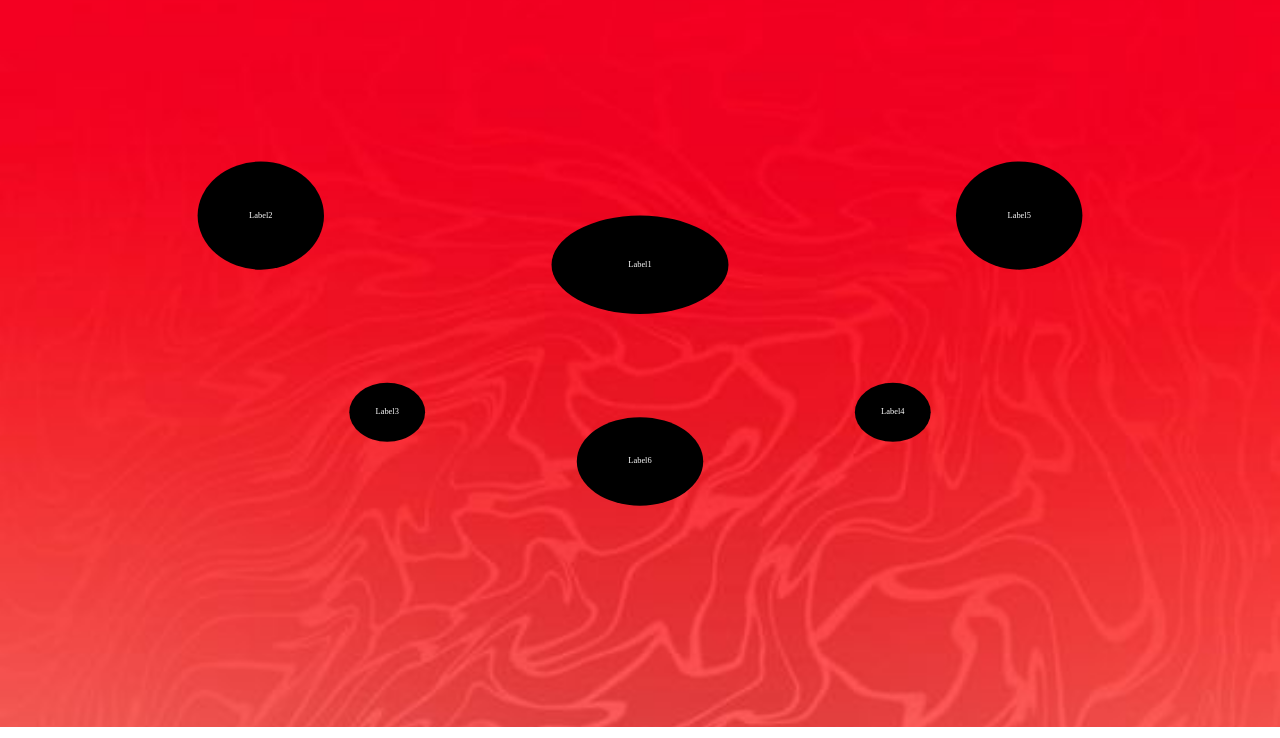
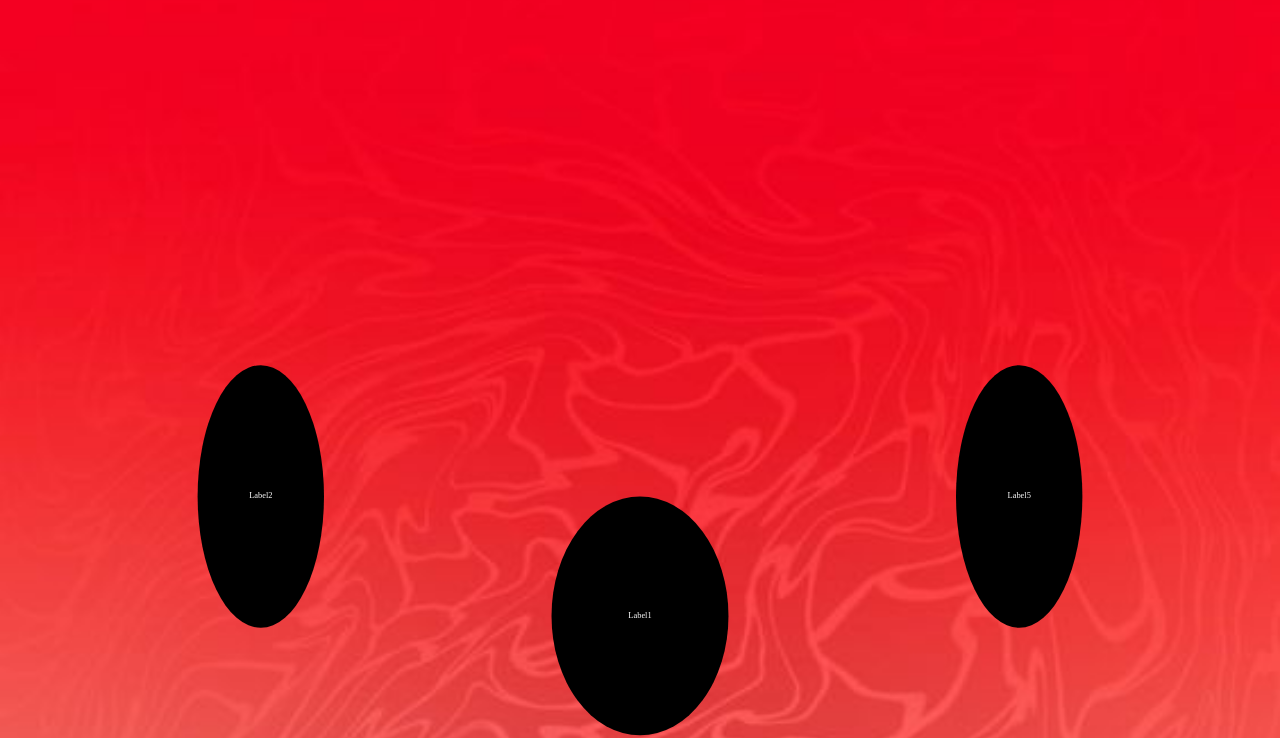
Before and after one commit to LucasStill/LucasStill.github.io, a plain HTML site: page index.html in a window 1280 px wide. Shown: the part 73-811 px from the top of the page. Drawn offline with Linux system fonts and the light colour scheme.

Commit message:
Initial frame

```diff
--- a/index.html
+++ b/index.html
@@ -33,7 +33,7 @@
 <body>
     <h1 style="color:white; font-family:Impact; font-size:40;">WebAI</h1>
 
-    <svg width="100%" height="100%" viewBox="0 0 1800 700">
+    <svg width="100%" height="100%" viewBox="0 0 1800 1700">
 
         <ellipse id="ellipse1" cx="50%" cy="50%" rx="7%" ry="10%" fill="black" visibility="visible">
             <animate id="OpenEllipse1X" begin="indefinite" attributeName="rx" from="0%" to="30%" dur="1s" fill="freeze"></animate>
```
